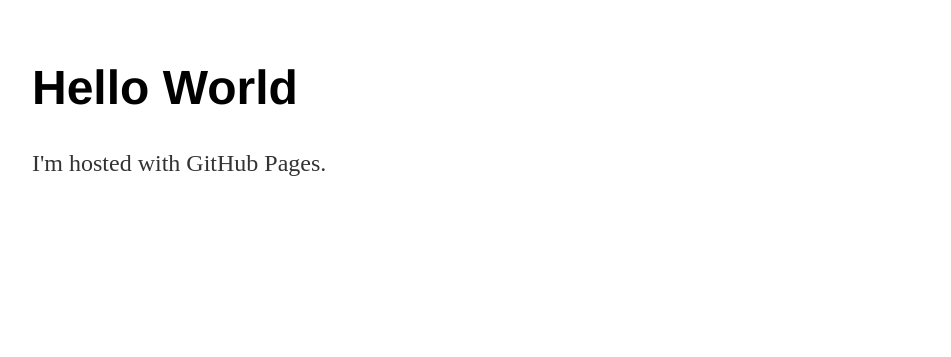
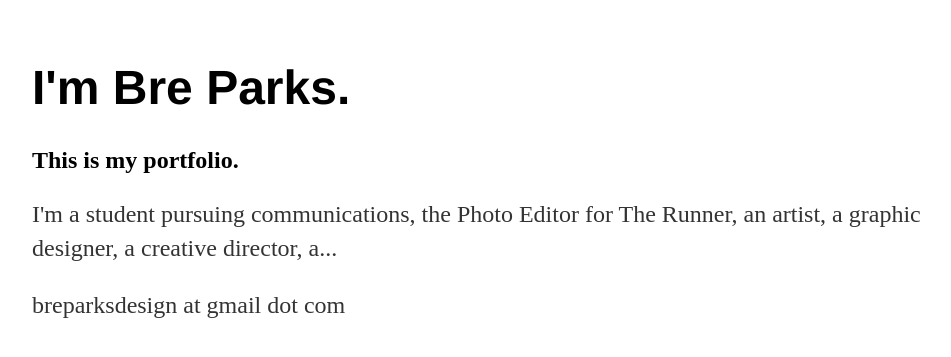
Before and after one commit to breparks/breparks.github.io, a Jekyll site: the page index.html, which Jekyll copies as it is, in a window 1280 px wide. Shown: the top 357 px of the page, without its empty margins (160-1111 px from the left). Built offline with Jekyll 4.4.1, drawn with Linux system fonts in a browser that asks for light colours.

Commit message:
Added bio and contact

```diff
--- a/index.html
+++ b/index.html
@@ -8,7 +8,9 @@
     href="/css/main.css">
 </head>
 <body>
-<h1>Hello World</h1>
-<p>I'm hosted with GitHub Pages.</p>
+<h1>I'm Bre Parks.</h1>
+<h2>This is my portfolio.</h2>
+<p>I'm a student pursuing communications, the Photo Editor for The Runner, an artist, a graphic designer, a creative director, a...</p>
+<p>breparksdesign at gmail dot com</p>
 </body>
 </html>
```
